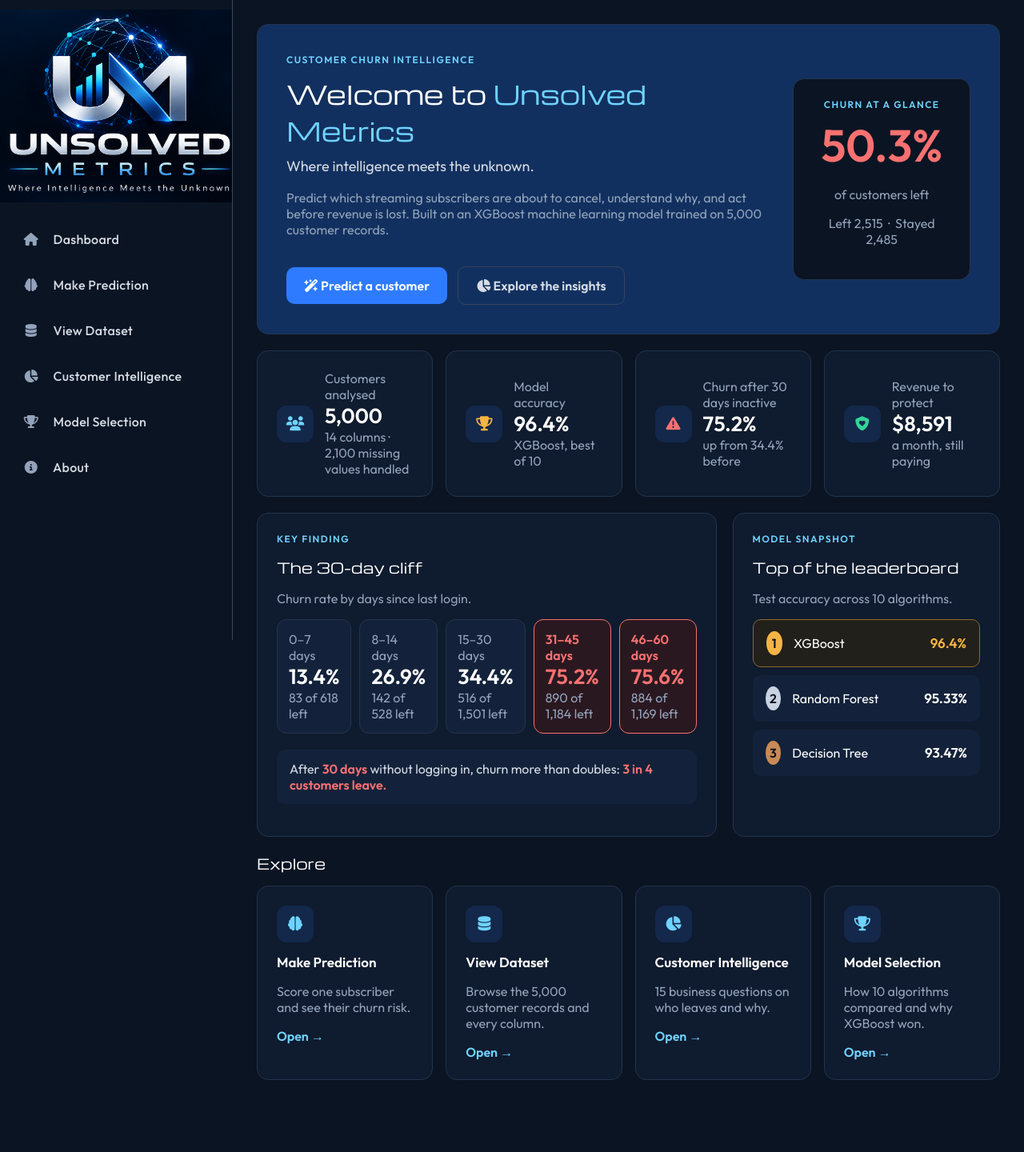
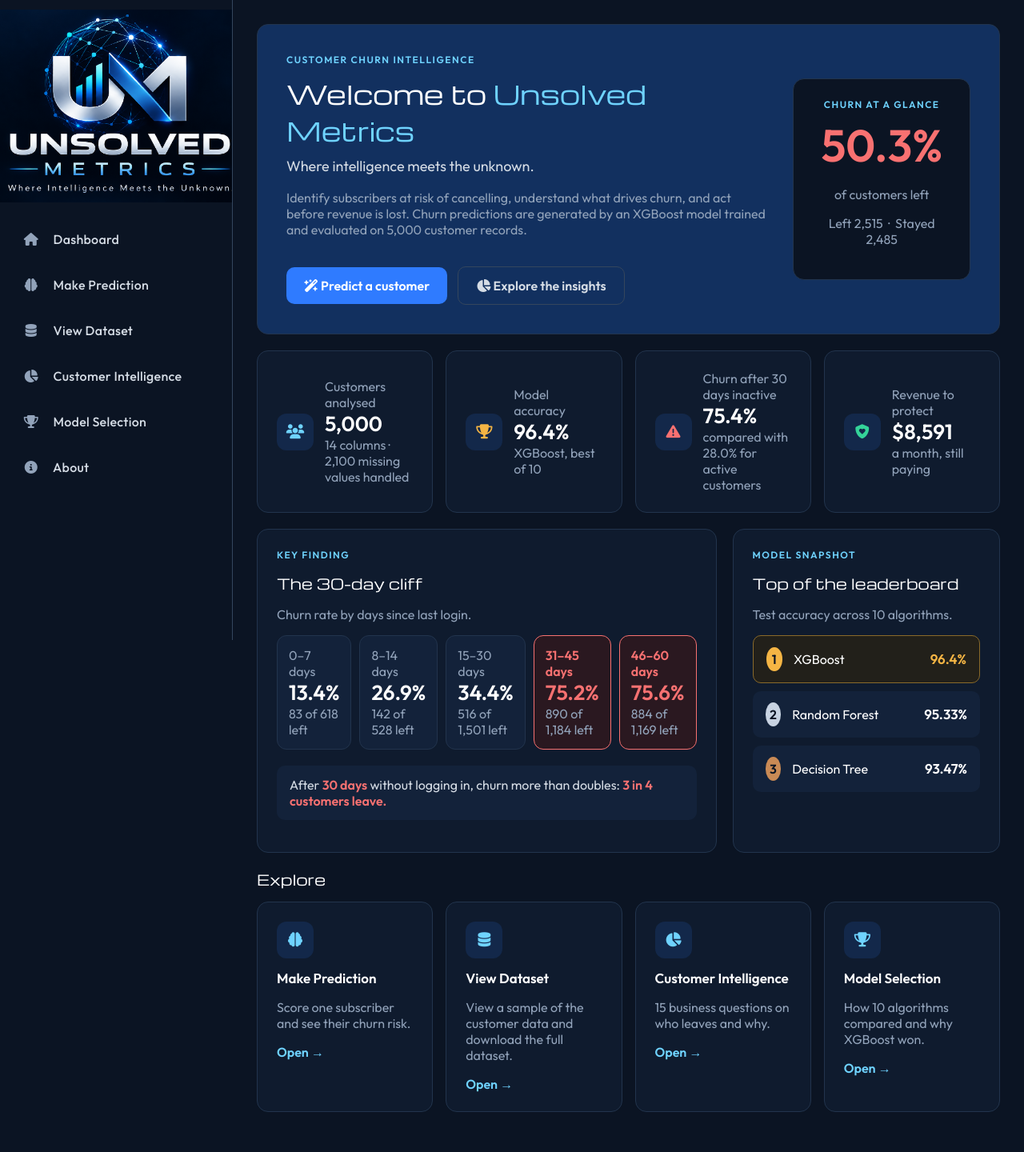
Before and after one commit to gayathriilangovan369/Web-Flask, a Flask app: page / in a window 1280 px wide. Shown: the whole page at 80% size. Before the commit the page ends 1350 px from the top, so only its background shows below. Run offline with Flask 3, Linux system fonts and the light colour scheme; parts of the project's set-up code (start-up, migrations or seed data) failed here and were passed over.

Commit message:
Revise churn prediction descriptions and statistics
Updated text to clarify customer churn predictions and statistics.

```diff
--- a/templates/index.html
+++ b/templates/index.html
@@ -375,7 +375,7 @@
                     <h1>Welcome to <span class="blue-word">Unsolved Metrics</span></h1>
                     <p class="tagline">Where intelligence meets the unknown.</p>
                     <p class="grey-text">
-                        Predict which streaming subscribers are about to cancel, understand why, and act before revenue is lost. Built on an XGBoost machine learning model trained on 5,000 customer records.
+                        Identify subscribers at risk of cancelling, understand what drives churn, and act before revenue is lost. Churn predictions are generated by an XGBoost model trained and evaluated on 5,000 customer records.
                     </p>
                     <br>
                     <a class="button" href="{{ url_for('predict') }}"><i class="fa-solid fa-wand-magic-sparkles"></i> Predict a customer</a>
@@ -417,8 +417,8 @@
                     <div class="tile-icon" style="color: #F87171;"><i class="fa-solid fa-triangle-exclamation"></i></div>
                     <div>
                         <p class="grey-text">Churn after 30 days inactive</p>
-                        <p class="tile-number">75.2%</p>
-                        <p class="grey-text">up from 34.4% before</p>
+                        <p class="tile-number">75.4%</p>
+                        <p class="grey-text">compared with 28.0% for active customers</p>
                     </div>
                 </div>
 
@@ -518,7 +518,7 @@
                 <div class="box card">
                     <div class="tile-icon"><i class="fa-solid fa-database"></i></div>
                     <h3>View Dataset</h3>
-                    <p class="grey-text">Browse the 5,000 customer records and every column.</p>
+                    <p class="grey-text">View a sample of the customer data and download the full dataset.</p>
                     <a class="open-link" href="{{ url_for('dataset') }}">Open →</a>
                 </div>
 
```
